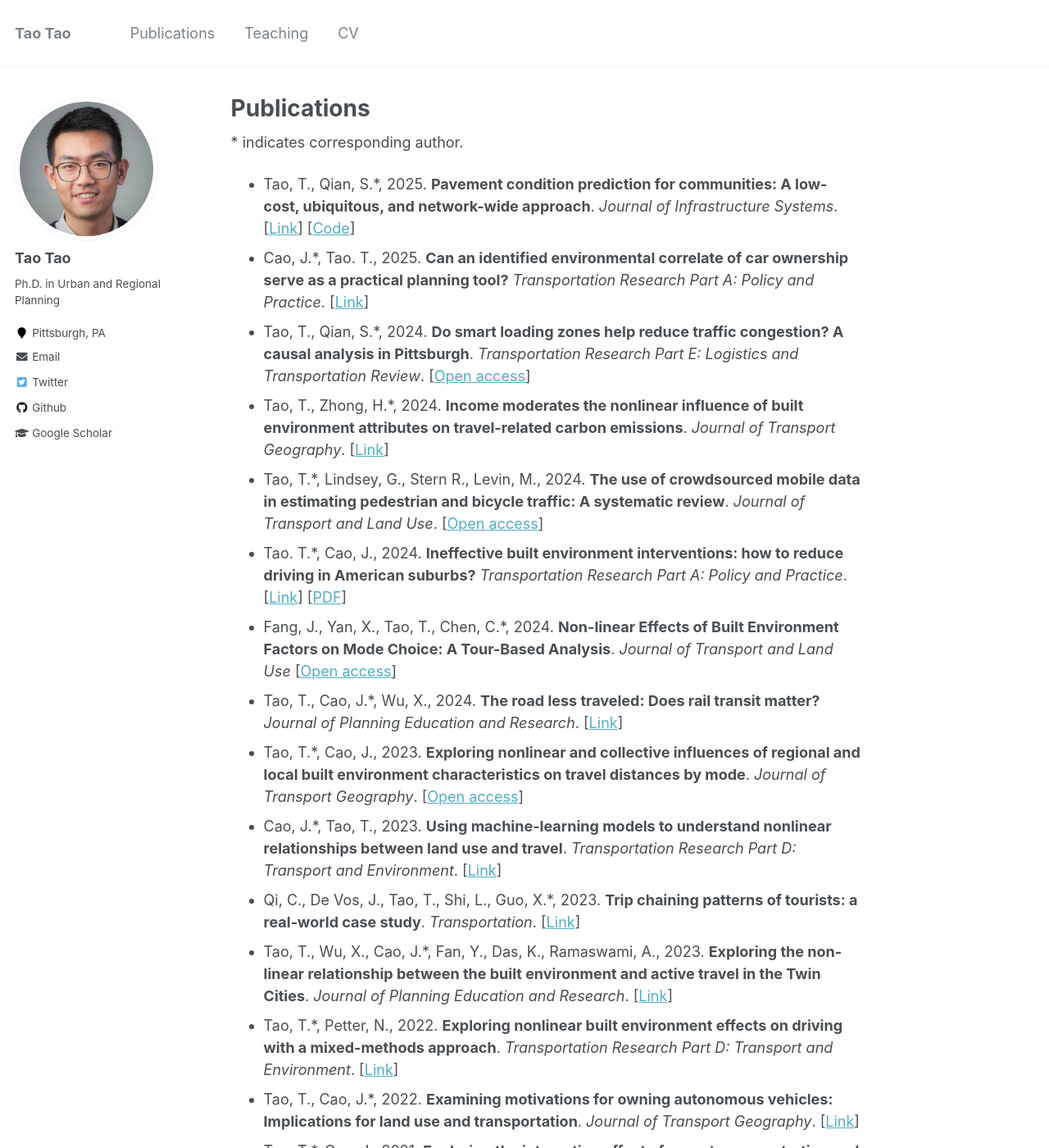
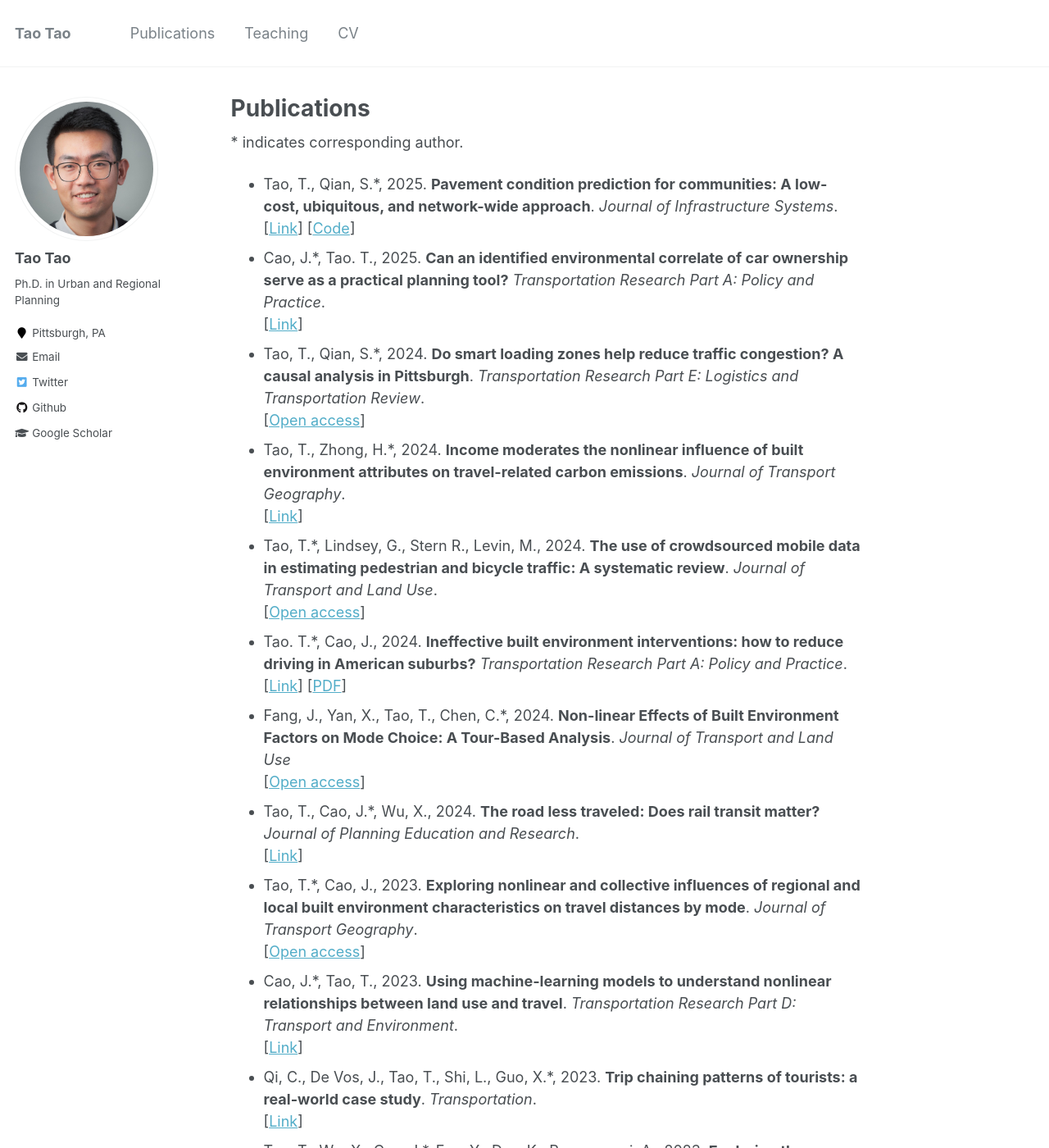
Before and after one commit to vtao1989/blog, a Jekyll site: the page built from _pages/publications.md, in a window 1280 px wide and 1400 px high. Shown: the whole window at 82% size. Built offline with Jekyll 4.4.1, drawn with Linux system fonts in a browser that asks for light colours; some of the changed text lies outside the part shown.

```diff
--- a/_pages/publications.md
+++ b/_pages/publications.md
@@ -7,21 +7,39 @@ author_profile: true
 \* indicates corresponding author.
 - Tao, T., Qian, S.\*, 2025. **Pavement condition prediction for communities: A low-cost, ubiquitous, and network-wide approach**. *Journal of Infrastructure Systems*.
 [[Link](https://doi.org/10.1061/JITSE4.ISENG-2378)] [[Code](https://github.com/vtao1989/AssetPerformance)]
-- Cao, J.\*, Tao. T., 2025. **Can an identified environmental correlate of car ownership serve as a practical planning tool?** *Transportation Research Part A: Policy and Practice*. [[Link](https://doi.org/10.1016/j.tra.2024.104304)]
-- Tao, T., Qian, S.\*, 2024. **Do smart loading zones help reduce traffic congestion? A causal analysis in Pittsburgh**. *Transportation Research Part E: Logistics and Transportation Review*. [[Open access](https://doi.org/10.1016/j.tre.2024.103796)]
-- Tao, T., Zhong, H.\*, 2024. **Income moderates the nonlinear influence of built environment attributes on travel-related carbon emissions**. *Journal of Transport Geography*. [[Link](https://doi.org/10.1016/j.jtrangeo.2024.103985)]
-- Tao, T.\*, Lindsey, G., Stern R., Levin, M., 2024. **The use of crowdsourced mobile data in estimating pedestrian and bicycle traffic: A systematic review**. *Journal of Transport and Land Use*. [[Open access](https://doi.org/10.5198/jtlu.2024.2315)]
-- Tao. T.\*, Cao, J., 2024. **Ineffective built environment interventions: how to reduce driving in American suburbs?** *Transportation Research Part A: Policy and Practice*. [[Link](https://doi.org/10.1016/j.tra.2023.103924)] [[PDF](../files/Tao%20and%20Cao%202024%20TRA.pdf)]
-- Fang, J., Yan, X., Tao, T., Chen, C.\*, 2024. **Non-linear Effects of Built Environment Factors on Mode Choice: A Tour-Based Analysis**. *Journal of Transport and Land Use* [[Open access](https://doi.org/10.5198/jtlu.2024.2403)]
-- Tao, T., Cao, J.\*, Wu, X., 2024. **The road less traveled: Does rail transit matter?** *Journal of Planning Education and Research*. [[Link](https://doi.org/10.1177/0739456X211035825)]
-- Tao, T.\*, Cao, J., 2023. **Exploring nonlinear and collective influences of regional and local built environment characteristics on travel distances by mode**. *Journal of Transport Geography*. [[Open access](https://doi.org/10.1016/j.jtrangeo.2023.103599)]
-- Cao, J.\*, Tao, T., 2023. **Using machine-learning models to understand nonlinear relationships between land use and travel**. *Transportation Research Part D: Transport and Environment*. [[Link](https://doi.org/10.1016/j.trd.2023.103930)]
-- Qi, C., De Vos, J., Tao, T., Shi, L., Guo, X.\*, 2023. **Trip chaining patterns of tourists: a real-world case study**. *Transportation*. [[Link](https://doi.org/10.1007/s11116-023-10418-9)]
-- Tao, T., Wu, X., Cao, J.\*, Fan, Y., Das, K., Ramaswami, A., 2023. **Exploring the non-linear relationship between the built environment and active travel in the Twin Cities**. *Journal of Planning Education and Research*. [[Link](https://doi.org/10.1016/j.trd.2022.103443)]
-- Tao, T.\*, Petter, N., 2022. **Exploring nonlinear built environment effects on driving with a mixed-methods approach**. *Transportation Research Part D: Transport and Environment*. [[Link](https://doi.org/10.1016/j.trd.2022.103443)]
-- Tao, T., Cao, J.\*, 2022. **Examining motivations for owning autonomous vehicles: Implications for land use and transportation**. *Journal of Transport Geography*. [[Link](https://doi.org/10.1016/j.jtrangeo.2022.103361)]
-- Tao, T.\*, Cao, J., 2021. **Exploring the interaction effect of poverty concentration and transit service on highway traffic during the COVID-19 lockdown**. *Journal of Transport and Land Use*. [[Open access](http://dx.doi.org/10.5198/jtlu.2021.1978)]
-- Tao, T., Lindsey, G.\*, Cao, J., Wang, J., 2021. **The effects of pedestrian and bicycle exposure on crash risk in Minneapolis**. *Journal of Transport and Land Use*. [[Open access](http://dx.doi.org/10.5198/jtlu.2021.1978)]
-- Tao, T.\*, Wang, J., Cao, X., 2020. **Exploring the non-linear associations between spatial attributes and walking distance to transit**. *Journal of Transport Geography*. [[Link](https://doi.org/10.1016/j.jtrangeo.2019.102560)] [[Code](https://vtao1989.github.io/DisToTransit_statistics/)]
-- Wu, X., Tao, T., Cao, J.\*, Fan, Y., Ramaswami, A., 2019. **Examining threshold effects of built environment elements on travel-related carbon-dioxide emissions**. *Transportation Research Part D: Transport and Environment*. [[Link](https://doi.org/10.1016/j.trd.2019.08.018)]
-- Dou, X., Gong, X., Guo, X.\*, Tao, T., 2017. **Coordination of feeder bus schedule with train service at integrated transport hubs**. *Transportation Research Record: Journal of the Transportation Research Board*. [[Link](https://doi.org/10.3141/2648-12)]
+- Cao, J.\*, Tao. T., 2025. **Can an identified environmental correlate of car ownership serve as a practical planning tool?** *Transportation Research Part A: Policy and Practice*.
+[[Link](https://doi.org/10.1016/j.tra.2024.104304)]
+- Tao, T., Qian, S.\*, 2024. **Do smart loading zones help reduce traffic congestion? A causal analysis in Pittsburgh**. *Transportation Research Part E: Logistics and Transportation Review*.
+[[Open access](https://doi.org/10.1016/j.tre.2024.103796)]
+- Tao, T., Zhong, H.\*, 2024. **Income moderates the nonlinear influence of built environment attributes on travel-related carbon emissions**. *Journal of Transport Geography*.
+[[Link](https://doi.org/10.1016/j.jtrangeo.2024.103985)]
+- Tao, T.\*, Lindsey, G., Stern R., Levin, M., 2024. **The use of crowdsourced mobile data in estimating pedestrian and bicycle traffic: A systematic review**. *Journal of Transport and Land Use*.
+[[Open access](https://doi.org/10.5198/jtlu.2024.2315)]
+- Tao. T.\*, Cao, J., 2024. **Ineffective built environment interventions: how to reduce driving in American suburbs?** *Transportation Research Part A: Policy and Practice*.
+[[Link](https://doi.org/10.1016/j.tra.2023.103924)] [[PDF](../files/Tao%20and%20Cao%202024%20TRA.pdf)]
+- Fang, J., Yan, X., Tao, T., Chen, C.\*, 2024. **Non-linear Effects of Built Environment Factors on Mode Choice: A Tour-Based Analysis**. *Journal of Transport and Land Use*
+[[Open access](https://doi.org/10.5198/jtlu.2024.2403)]
+- Tao, T., Cao, J.\*, Wu, X., 2024. **The road less traveled: Does rail transit matter?** *Journal of Planning Education and Research*.
+[[Link](https://doi.org/10.1177/0739456X211035825)]
+- Tao, T.\*, Cao, J., 2023. **Exploring nonlinear and collective influences of regional and local built environment characteristics on travel distances by mode**. *Journal of Transport Geography*.
+[[Open access](https://doi.org/10.1016/j.jtrangeo.2023.103599)]
+- Cao, J.\*, Tao, T., 2023. **Using machine-learning models to understand nonlinear relationships between land use and travel**. *Transportation Research Part D: Transport and Environment*.
+[[Link](https://doi.org/10.1016/j.trd.2023.103930)]
+- Qi, C., De Vos, J., Tao, T., Shi, L., Guo, X.\*, 2023. **Trip chaining patterns of tourists: a real-world case study**. *Transportation*.
+[[Link](https://doi.org/10.1007/s11116-023-10418-9)]
+- Tao, T., Wu, X., Cao, J.\*, Fan, Y., Das, K., Ramaswami, A., 2023. **Exploring the non-linear relationship between the built environment and active travel in the Twin Cities**. *Journal of Planning Education and Research*.
+[[Link](https://doi.org/10.1016/j.trd.2022.103443)]
+- Tao, T.\*, Næss, P., 2022. **Exploring nonlinear built environment effects on driving with a mixed-methods approach**. *Transportation Research Part D: Transport and Environment*.
+[[Link](https://doi.org/10.1016/j.trd.2022.103443)] [[PDF](../files/Tao%20and%20Næss%202022%20TRD.pdf)]
+- Tao, T., Cao, J.\*, 2022. **Examining motivations for owning autonomous vehicles: Implications for land use and transportation**. *Journal of Transport Geography*.
+[[Link](https://doi.org/10.1016/j.jtrangeo.2022.103361)]
+- Tao, T.\*, Cao, J., 2021. **Exploring the interaction effect of poverty concentration and transit service on highway traffic during the COVID-19 lockdown**. *Journal of Transport and Land Use*.
+[[Open access](http://dx.doi.org/10.5198/jtlu.2021.1978)]
+- Tao, T., Lindsey, G.\*, Cao, J., Wang, J., 2021. **The effects of pedestrian and bicycle exposure on crash risk in Minneapolis**. *Journal of Transport and Land Use*.
+[[Open access](http://dx.doi.org/10.5198/jtlu.2021.1978)]
+- Tao, T.\*, Wang, J., Cao, X., 2020. **Exploring the non-linear associations between spatial attributes and walking distance to transit**. *Journal of Transport Geography*.
+[[Link](https://doi.org/10.1016/j.jtrangeo.2019.102560)] [[Code](https://vtao1989.github.io/DisToTransit_statistics/)]
+- Wu, X., Tao, T., Cao, J.\*, Fan, Y., Ramaswami, A., 2019. **Examining threshold effects of built environment elements on travel-related carbon-dioxide emissions**. *Transportation Research Part D: Transport and Environment*.
+[[Link](https://doi.org/10.1016/j.trd.2019.08.018)]
+- Dou, X., Gong, X., Guo, X.\*, Tao, T., 2017. **Coordination of feeder bus schedule with train service at integrated transport hubs**. *Transportation Research Record: Journal of the Transportation Research Board*.
+[[Link](https://doi.org/10.3141/2648-12)]
```
Also changed, not shown: 1 other file.
